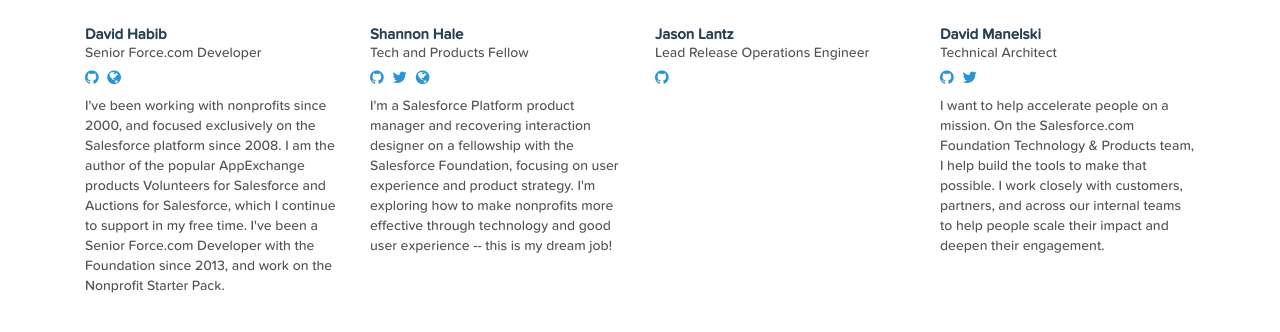
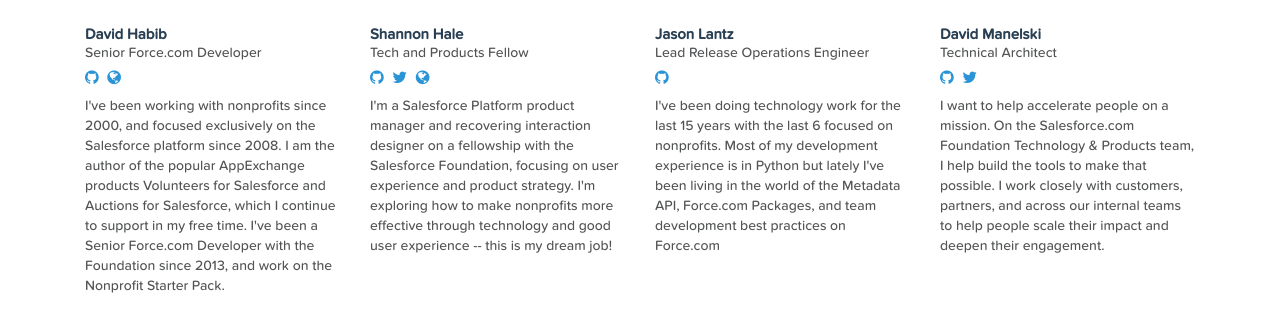
Before and after one commit to dvenor/salesforcefoundation.github.io, a Jekyll site: the page built from index.html, in a window 1280 px wide and 900 px high, scrolled down 2107 px, cut to the strip 163-526 px from the top of the window. Shown: the top 332 px of the strip. Built offline with Jekyll 4.4.1, drawn with Linux system fonts in a browser that asks for light colours; Markdown is read by kramdown in place of the engine named in the settings; the list of posts is cut into pages by our own code.

Commit message:
Added bio for jlantz

```diff
--- a/_data/members.yml
+++ b/_data/members.yml
@@ -39,6 +39,7 @@
   github:         jlantz
   avatar:         https://avatars3.githubusercontent.com/u/1697127
   title:          "Lead Release Operations Engineer"
+  bio:            "I've been doing technology work for the last 15 years with the last 6 focused on nonprofits.  Most of my development experience is in Python but lately I've been living in the world of the Metadata API, Force.com Packages, and team development best practices on Force.com"
 David Manelski:
   github:         greenstork
   avatar:         https://avatars2.githubusercontent.com/u/794530
```
